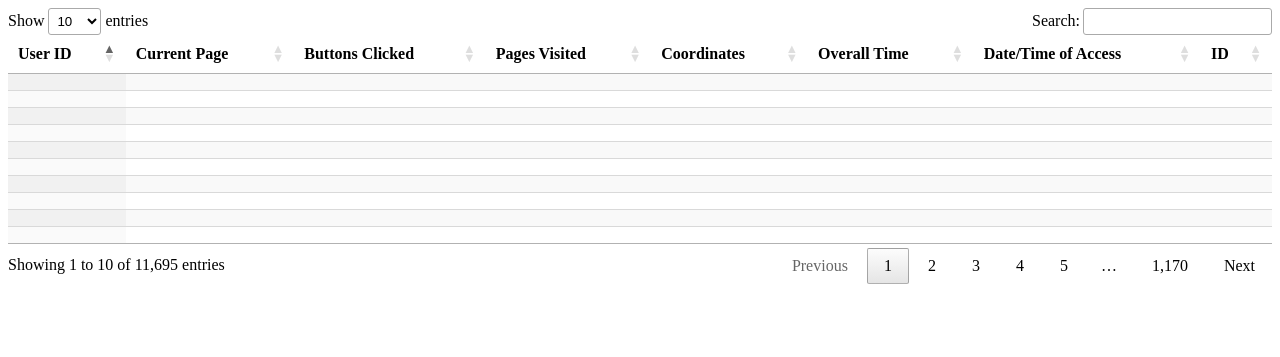
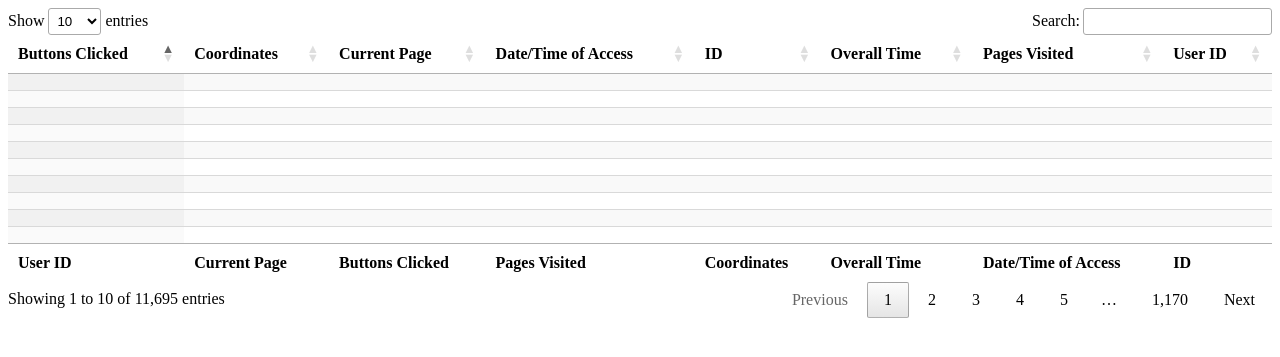
Before and after one commit to OliviaLiebman/Buzzhunter_Proj, a Django app: page /tracker/dashboard/ in a window 1280 px wide. Shown: the top 357 px of the page. Run offline with Django 3.2, Linux system fonts and the light colour scheme; lists and menus that the app fills with data are empty; some libraries are stand-ins or nearby versions.

Commit message:
working datatables ver1

```diff
--- a/mysite/tracker/static/js/dashboard.js
+++ b/mysite/tracker/static/js/dashboard.js
@@ -28,7 +28,7 @@
     //             { "data": "coordinates" },
     //             { "data": "current_page" },
     //             { "data": "date_time_of_access" },
-    //             // { "data": "id" },
+    //              { "data": "id" },
     //             { "data": "overall_time" },
     //             { "data": "page_visited" },
     //             { "data": "user_id" }
@@ -70,17 +70,17 @@
   function createTable(data) {
 
         $('#example').DataTable({
-            data: data,
+            "data": data,
             columns: [
-                { data: "buttons_clicked" },
-                { data: "coordinates" },
-                { data: "current_page" },
-                { data: "date_time_of_access" },
-                { data: "id" },
-                { data: "overall_time" },
-                { data: "page_visited" },
-                { data: "user_id" }
-                ]
+                { "data": "buttons_clicked" },
+                { "data": "coordinates" },
+                { "data": "current_page" },
+                { "data": "date_time_of_access" },
+                { "data": "id" },
+                { "data": "overall_time" },
+                { "data": "page_visited" },
+                { "data": "user_id" }
+                 ]
         });
     }
 
@@ -89,6 +89,5 @@
             url: "http://127.0.0.1:8500/tracker/api/index/",
       success: function(datagrabbed) {
           console.log(datagrabbed);
-          var data = datagrabbed;
-          createTable(data);
+          createTable(datagrabbed);
       }});
--- a/mysite/tracker/templates/dashboard.html
+++ b/mysite/tracker/templates/dashboard.html
@@ -15,17 +15,17 @@
     <table id="example" class="display" cellspacing="0" width="100%">
         <thead>
             <tr>
-                <th>User ID</th>
+                <th>Buttons Clicked</th>
+                <th>Coordinates</th>
                 <th>Current Page</th>
-                <th>Buttons Clicked</th>
-               <th>Pages Visited</th>
-                <th>Coordinates</th>
-                <th>Overall Time</th>
                 <th>Date/Time of Access</th>
                 <th>ID</th>
+                <th>Overall Time</th>
+                <th>Pages Visited</th>
+                <th>User ID</th>
             </tr>
         </thead>
-       {% comment %} <tfoot>
+      <tfoot>
             <tr>
                 <th>User ID</th>
                 <th>Current Page</th>
@@ -37,7 +37,7 @@
                 <th>ID</th>
 
             </tr>
-        </tfoot>{% endcomment %}
+        </tfoot>
     </table>
 
 {#    <script type="text/javascript" src="https://cdn.datatables.net/1.10.13/js/jquery.dataTables.min.js"></script>#}
```
